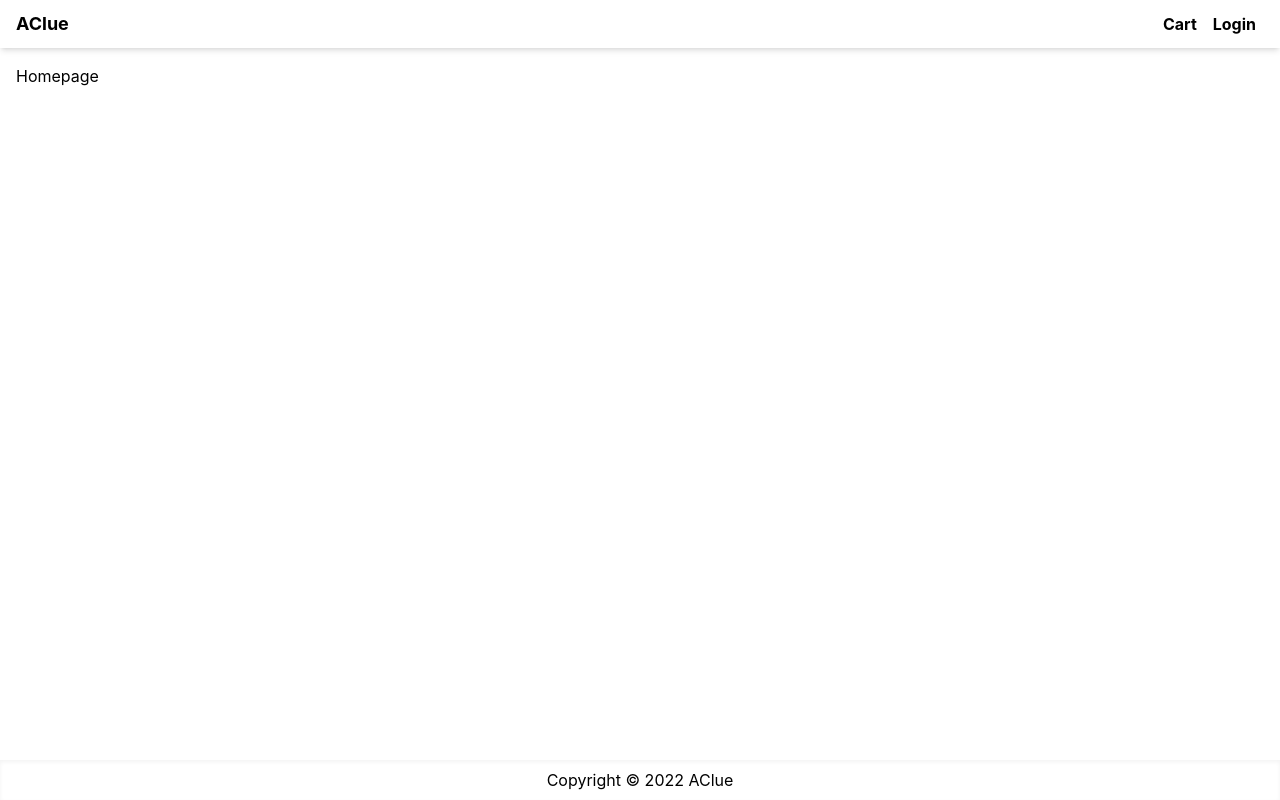
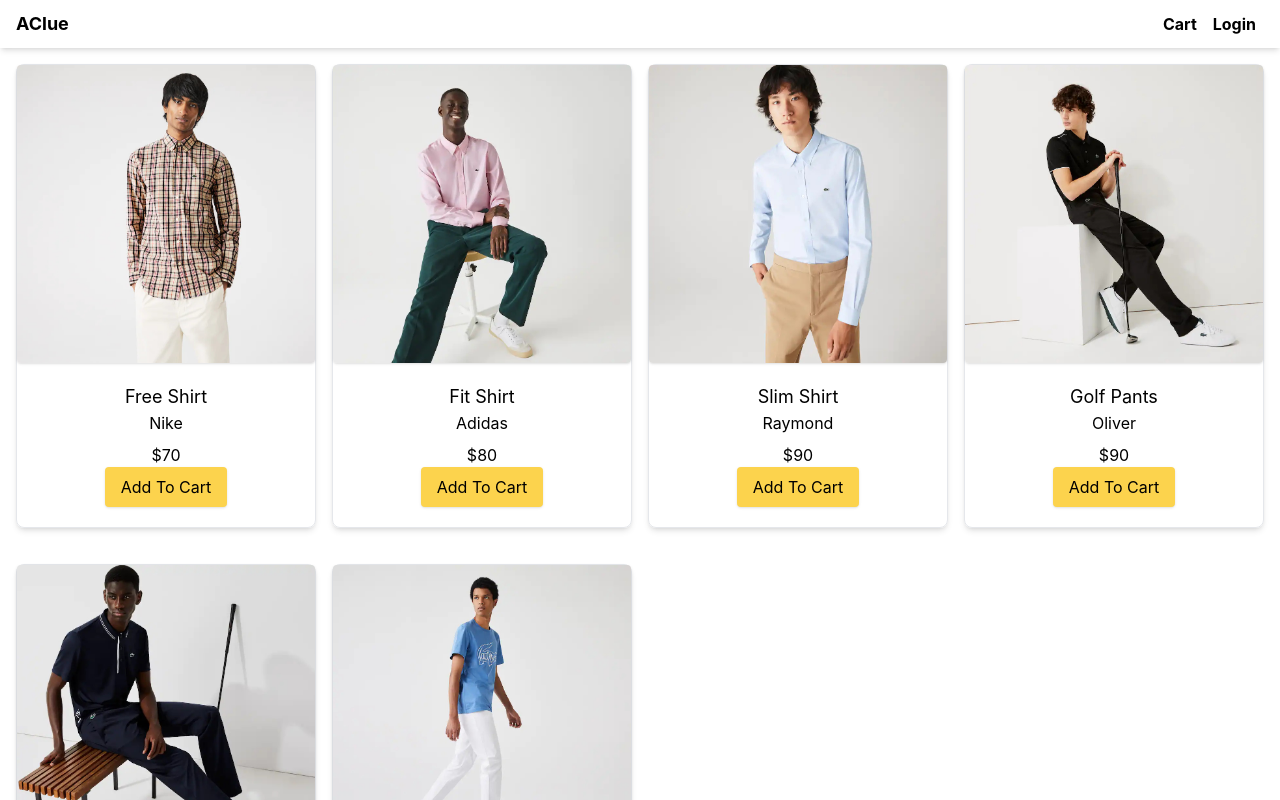
Before and after one commit to KGaurav-8102/next-tailwind-aclue, a Next.js app: page / in a window 1280 px wide. Shown: the top 800 px of the page. Built offline with nearby package versions, Linux system fonts and the light colour scheme.

Commit message:
ProductItem section Done

```diff
--- /dev/null
+++ b/components/ProductItem.js
@@ -0,0 +1,26 @@
+import React from 'react'
+import Link from 'next/link'
+
+export default function ProductItem({ product }) {
+  return (
+    <div className='card'>
+        <Link href={`/product/${product.slug}`}>
+            <a>
+                <img src={product.image} alt={product.name} className="rounded shadow"/>
+            </a>
+        </Link>
+        <div className='flex flex-col items-center justify-center p-5'>
+            <Link href={`/product/${product.slug}`}>
+                <a>
+                    <h2 className='text-lg'>{product.name}</h2>
+                </a>
+            </Link>
+            <p className='mb-2'>{product.brand}</p>
+            <p>${product.price}</p>
+            <button className='primary-button' type='button'>
+                Add To Cart
+            </button>
+        </div>
+    </div>
+  )
+}
--- a/pages/index.js
+++ b/pages/index.js
@@ -1,9 +1,15 @@
 import Layout from "../components/Layout";
+import ProductItem from "../components/ProductItem";
+import data  from  '../utils/data';
 
 export default function Home() {
   return (
     <Layout title='Homepage'>
-      Homepage
+      <div className="grid grid-cols-1 gap-4 md:grid-cols-3 lg:grid-cols-4">
+        {data.products.map((product) => (
+          <ProductItem product={product} key={product.slug}></ProductItem>
+        ))}
+      </div>
     </Layout>
   )
 }
--- a/styles/globals.css
+++ b/styles/globals.css
@@ -1,5 +1,7 @@
 @tailwind base;
+
 @tailwind components;
+
 @tailwind utilities;
 
 html,
@@ -28,3 +30,11 @@
     background: black;
   }
 }
+
+.card {
+  @apply mb-5 block rounded-lg border border-gray-200 shadow-md;
+}
+
+.primary-button {
+  @apply rounded bg-amber-300 py-2 px-4 shadow outline-none hover:bg-amber-400 active:bg-amber-500
+}
```
